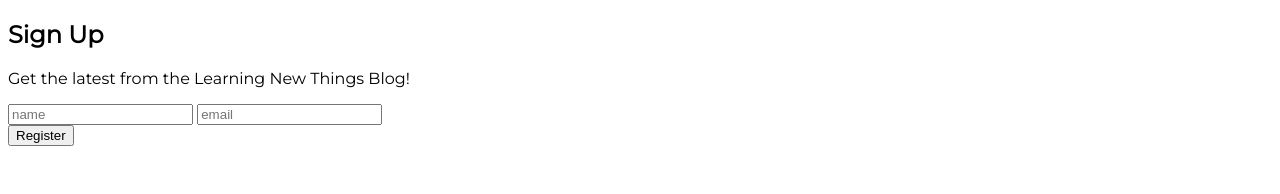
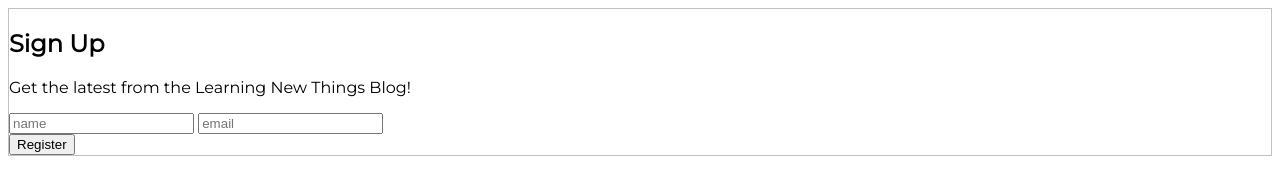
Before and after one commit to stacietaylorcima/generic_signup_page, a website: page index.html in a window 1280 px wide. Drawn offline with Linux system fonts and the light colour scheme.

Commit message:
add border to signup class

```diff
--- a/index.html
+++ b/index.html
@@ -7,6 +7,8 @@
     <link rel="stylesheet" href="styles.css">
   </head>
   <body>
+
+    <div class="signup">
     <h2>Sign Up</h2>
       <p>Get the latest from the Learning New Things Blog!</p>
       <form name="signup-form">
@@ -14,5 +16,6 @@
         <input class="signup-info" placeholder="email" />
       </form>
       <button class="register-button">Register</button>
+    </div>
   </body>
 </html>
--- a/styles.css
+++ b/styles.css
@@ -1,3 +1,7 @@
 body {
   font-family: 'Montserrat', sans-serif;
 }
+
+.signup {
+  border: 0.5px solid #c1c1c1;
+}
```
